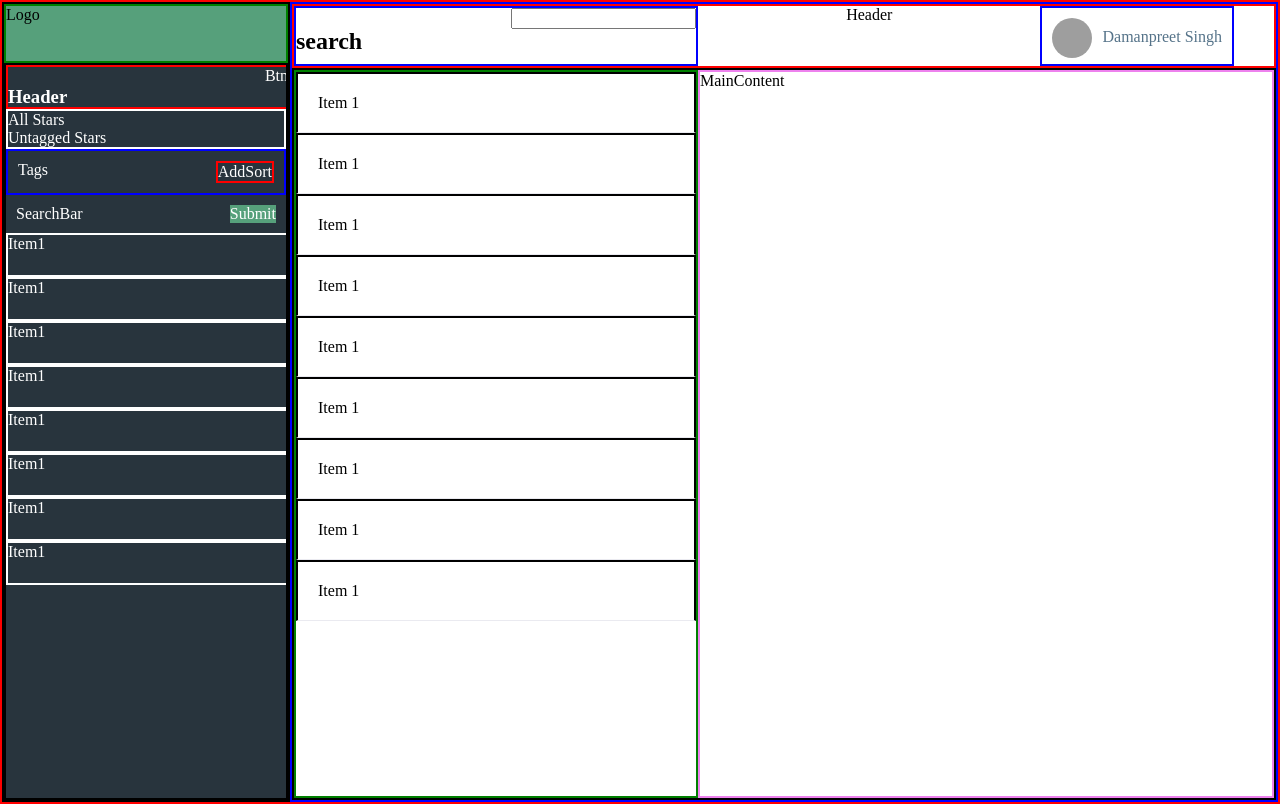
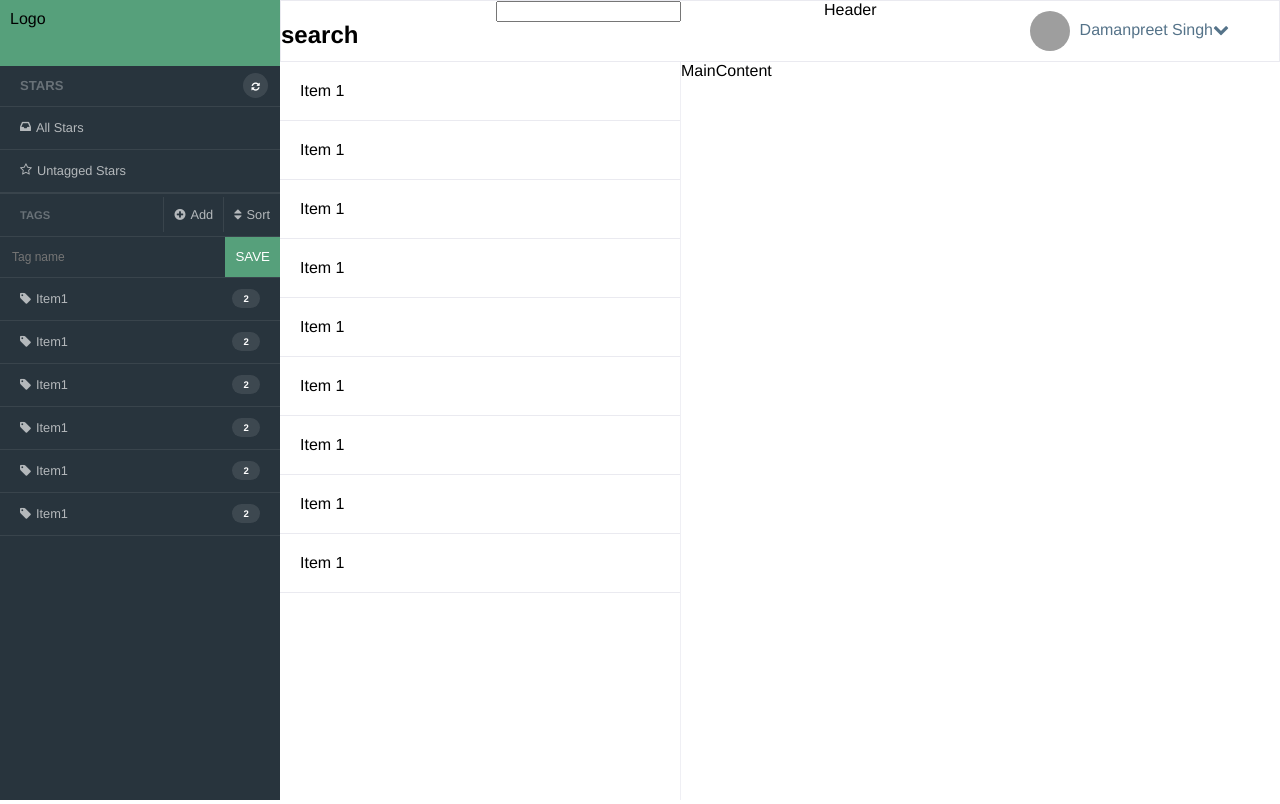
Before and after one commit to fumblehool/Note-keeper, a React app: page / in a window 1280 px wide. Built offline with nearby package versions, Linux system fonts and the light colour scheme; grey boxes are pictures that could not be loaded.

Commit message:
completed sidebar styling

```diff
--- a/src/components/Layout/Header.jsx
+++ b/src/components/Layout/Header.jsx
@@ -20,7 +20,7 @@ class Header extends Component{
         <div className="header-item-user b-blue">
           <img src="https://avatars0.githubusercontent.com/u/8335453?v=4" className="user-avatar"/>
           <span>Damanpreet Singh</span>
-          <i className="fa fa-caret"></i>
+          <i className="fa fa-chevron-down"></i>
         </div>
       </div>
     );
--- a/src/components/Layout/Sidebar.jsx
+++ b/src/components/Layout/Sidebar.jsx
@@ -7,59 +7,78 @@ class Sidebar extends Component{
         <div className="sidebar-header b-red">
           <div>
             <h3>
-              Header
+              stars
             </h3>
           </div>
-          <div>
-            Btn
+          <div className="sidebar-header-control">
+            <button className="sidebar-header-control-btn">
+              <i className="fa fa-refresh"></i>
+            </button>
           </div>
         </div>
 
         <ul className="sidebar-options b-white">
-          <li> All Stars</li>
-          <li> Untagged Stars</li>
+          <li> <i className="fa fa-inbox m-right"></i>All Stars</li>
+          <li> <i className="fa fa-star-o m-right"></i>Untagged Stars</li>
         </ul>
 
         <div className="sidebar-tags-header b-blue">
-          <div>Tags</div>
-          <div className="sidebar-tags-header-mid b-red">
-            <div>Add</div>
-            <div>Sort</div>
+          <h3 className="sidebar-tags-header-text">Tags</h3>
+          <div className="sidebar-tags-header-options b-red">
+            <div><i className="fa fa-plus-circle m-right"></i>Add</div>
+            <div><i className="fa fa-sort m-right"></i>Sort</div>
           </div>
         </div>
 
-        <div className="sidebar-tags-header">
-          <div> SearchBar
-          </div>
-          <div className="color">
-              Submit
-          </div>
-        </div>
 
-        <div className="sidebar-item b-white">
-          Item1
-        </div>
-        <div className="sidebar-item b-white">
-          Item1
-        </div>
-        <div className="sidebar-item b-white">
-          Item1
-        </div>
-        <div className="sidebar-item b-white">
-          Item1
-        </div>
-        <div className="sidebar-item b-white">
-          Item1
-        </div>
-        <div className="sidebar-item b-white">
-          Item1
-        </div>
-        <div className="sidebar-item b-white">
-          Item1
-        </div>
-        <div className="sidebar-item b-white">
-          Item1
-        </div>
+        <form className="tags-form">
+          <input className="tags-form-input" placeholder="Tag name" type="text"/>
+          <button>Save</button>
+        </form>
+
+
+        <ul className="sidebar-list">
+          <li className="sidebar-item">
+            <div>
+              <i className="fa fa-tag m-right"></i>
+              <span>Item1</span>
+            </div>
+            <span className="tags-count">2</span>
+          </li>
+          <li className="sidebar-item">
+            <div>
+              <i className="fa fa-tag m-right"></i>
+              <span>Item1</span>
+            </div>
+            <span className="tags-count">2</span>
+          </li><li className="sidebar-item">
+            <div>
+              <i className="fa fa-tag m-right"></i>
+              <span>Item1</span>
+            </div>
+            <span className="tags-count">2</span>
+          </li><li className="sidebar-item">
+            <div>
+              <i className="fa fa-tag m-right"></i>
+              <span>Item1</span>
+            </div>
+            <span className="tags-count">2</span>
+          </li><li className="sidebar-item">
+            <div>
+              <i className="fa fa-tag m-right"></i>
+              <span>Item1</span>
+            </div>
+            <span className="tags-count">2</span>
+          </li><li className="sidebar-item">
+            <div>
+              <i className="fa fa-tag m-right"></i>
+              <span>Item1</span>
+            </div>
+            <span className="tags-count">2</span>
+          </li>
+        </ul>
+
+
 
       </div>
     );
--- a/src/index.html
+++ b/src/index.html
@@ -7,6 +7,7 @@
   <meta name="author" content="Damanpreet Singh">
   <title>Hello World</title>
   <link rel="shortcut icon" href="img/favicon.png">
+  <link href="https://maxcdn.bootstrapcdn.com/font-awesome/4.7.0/css/font-awesome.min.css" rel="stylesheet" integrity="sha384-wvfXpqpZZVQGK6TAh5PVlGOfQNHSoD2xbE+QkPxCAFlNEevoEH3Sl0sibVcOQVnN" crossorigin="anonymous">
 </head>
 <body>
 
--- a/src/sass/app.scss
+++ b/src/sass/app.scss
@@ -11,24 +11,7 @@ body, html, #app{
   height: 100%;
   padding: 0px;
   margin: 0px;
-}
-.b-red{
-  border: 2px solid red;
-}
-.b-blue{
-  border: 2px solid blue;
-}
-.b-green{
-  border: 2px solid green;
-}
-.b-violet{
-  border: 2px solid violet;
-}
-.b-black{
-  border: 2px solid black;
-}
-.b-white{
-  border: 2px solid white;
+  font-family: Karla,Helvetica Neue,Helvetica,Arial,sans-serif;
 }
 
 .wrapper{
@@ -55,11 +38,13 @@ body, html, #app{
   flex-direction: row;
   justify-content: space-between;
   background-color: #fff;
+  border: 1px solid rgba(55,53,112,.1)
 }
 .logo{
-  width: 280px;
-  height: 60px;
+  height: 50px;
   background-color: #56a07b;
+  padding: 10px;
+  margin: 0px;
 }
 .color{
   background-color: #56a07b;
@@ -84,20 +69,64 @@ body, html, #app{
   width: 280px;
 }
 
+.sidebar-list{
+  list-style-type: none;
+  padding: 0px;
+  margin: 0px;
+}
+
 .sidebar-item{
-  /*display: flex;*/
-  /*height: 5%;*/
-  width: 100%;
-  /*margin-top:5px;
-  margin-bottom: 5px;*/
-  height: 40px;
+  height: 42px;
+  border-bottom: 1px solid #39444c;
+  padding-left: 20px;
+  padding-right: 20px;
+  cursor: pointer;
+  display: flex;
+  align-items: center;
+  justify-content: space-between;
+  color: hsla(0,0%,100%,.65);
+  font-size: .8rem;
+}
+
+.tags-count{
+  background: hsla(0,0%,100%,.1);
+  border-radius: 100px;
+  color: #fff;
+  display: inline-block;
+  font-size: .6rem;
+  font-weight: 700;
+  line-height: .6rem;
+  padding: .3rem .7rem;
+  pointer-events: none;
 }
 
 .sidebar-header{
-  width: 100%;
+  padding: 0 12px 0 20px;
   height: 40px;
   display: flex;
   justify-content: space-between;
+  border-bottom: 1px solid #39444c;
+  color: hsla(0,0%,100%,.3);
+  font-size: .7rem;
+  align-items: center;
+  text-transform: uppercase;
+}
+
+.sidebar-header-control{
+  margin-left: auto;
+  color: hsla(0,0%,100%,.3);
+}
+
+.sidebar-header-control-btn{
+  border-radius: 50%;
+  border: none;
+  padding: .45rem;
+  background: rgba(255, 255, 255, 0.1);
+  color: #fff;
+  font-size: .6rem;
+  cursor: pointer;
+  width: 25px;
+  height: 25px;
 }
 
 .content-sidebar-header{
@@ -109,6 +138,7 @@ body, html, #app{
   overflow-y: auto;
   overflow-x: hidden;
   width: 400px;
+  border-right: 1px solid rgba(55,53,112,.08);
   /*display: flex;*/
   // flex: .3;
   /*flex-direction: column;*/
@@ -126,26 +156,78 @@ body, html, #app{
 .sidebar-options{
   margin:0px;
   padding:0px;
+  border-bottom: 1px solid #39444c;
+  cursor: pointer;
+  color: rgba(255, 255, 255, 0.65);
+}
+
+.sidebar-options li{
+  font-size: .8rem;
+  height: 42px;
+  border-bottom: 1px solid #39444c;
+  display: flex;
+  align-items: center;
+  justify-content: flex-start;
+  padding-left: 20px;
+}
+
+.sidebar-options li:hover{
+  background-color: hsla(0,0%,100%,.03);
+  color: hsla(0,0%,100%,.85);
+}
+
+.sidebar-item:hover{
+  background-color: hsla(0,0%,100%,.03);
+  color: hsla(0,0%,100%,.85);
 }
 
 .sidebar-tags-header{
   display: flex;
   justify-content: space-between;
-  padding:10px;
+  border-bottom: 1px solid #39444c;
+  height: 42px;
+  align-items: center;
+  color: rgba(255, 255, 255, 0.65);
 }
 
-.sidebar-tags-header-mid{
+.sidebar-tags-header-text{
+  padding: 0 0 0 20px;
+  color: hsla(0,0%,100%,.3);
+  font-size: .7rem;
+  align-items: center;
+  text-transform: uppercase;
+}
+
+.sidebar-tags-header-options{
   display: flex;
   justify-content: space-between;
+  height: 100%;
+  align-items: center;
 }
+
+.sidebar-tags-header-options div{
+  padding: 10px;
+  border-left: 1px solid #39444c;
+  font-size: .8rem;
+  cursor: pointer;
+}
+
+.sidebar-tags-header-options div:hover{
+  background-color: hsla(0,0%,100%,.03);
+  color: hsla(0,0%,100%,.85);
+}
+
 
 .content-sidebar-li{
   margin:0px;
-  border: 2px solid black;
   border-bottom: 1px solid rgba(55,53,112,.1);
   cursor: pointer;
   display: block;
   padding: 20px;
+}
+
+.content-sidebar-li:hover{
+  background-color: #beecea;
 }
 
 .content-sidebar-ul{
@@ -175,3 +257,47 @@ body, html, #app{
   vertical-align: middle;
   margin-right: 10px;
 }
+
+.m-right{
+  margin-right: 5px;
+}
+
+.tags-form{
+  background:#28343d;
+  font-size:0;
+  display: flex;
+  justify-content: space-between;
+  height: 40px;
+  border-bottom: 1px solid #39444c;
+}
+
+.tags-form button{
+  background-color: #56a07b;
+  padding: 8px 10px;
+  border: none;
+  color: #fff;
+  width: 20%;
+  text-align: center;
+  text-transform: uppercase;
+  border-radius: 0;
+  cursor: pointer;
+}
+
+.tags-form button:hover{
+  background: #6eb18f;
+}
+
+.tags-form input{
+  width: 80%;
+  font-size: .75rem;
+  padding-left: 12px;
+  padding-right: 12px;
+  background:#28343d;
+  border: none;
+  color: #fff;
+}
+
+.tags-form input:focus{
+  background-color: #fff;
+  color: #000;
+}
```
